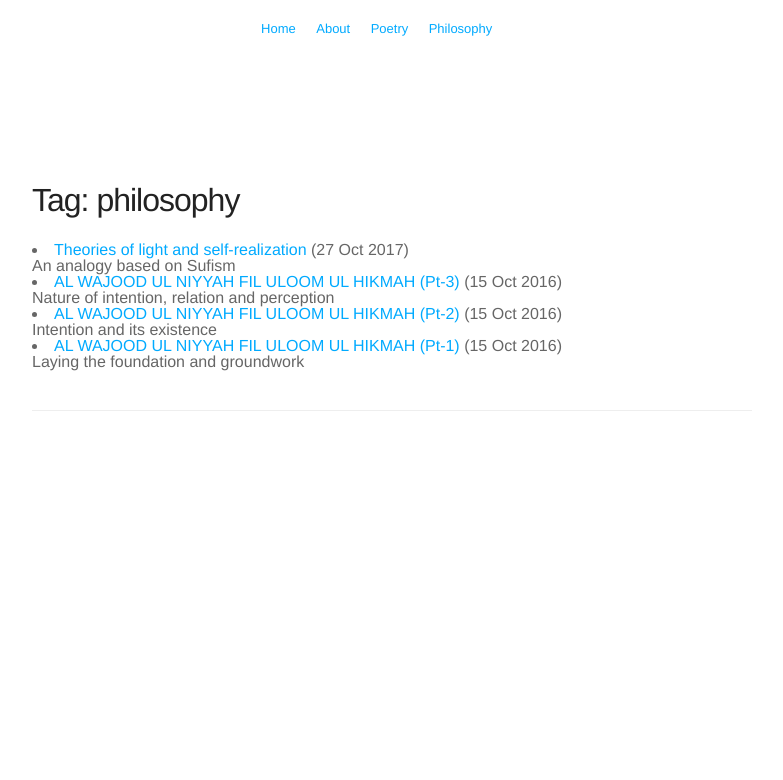
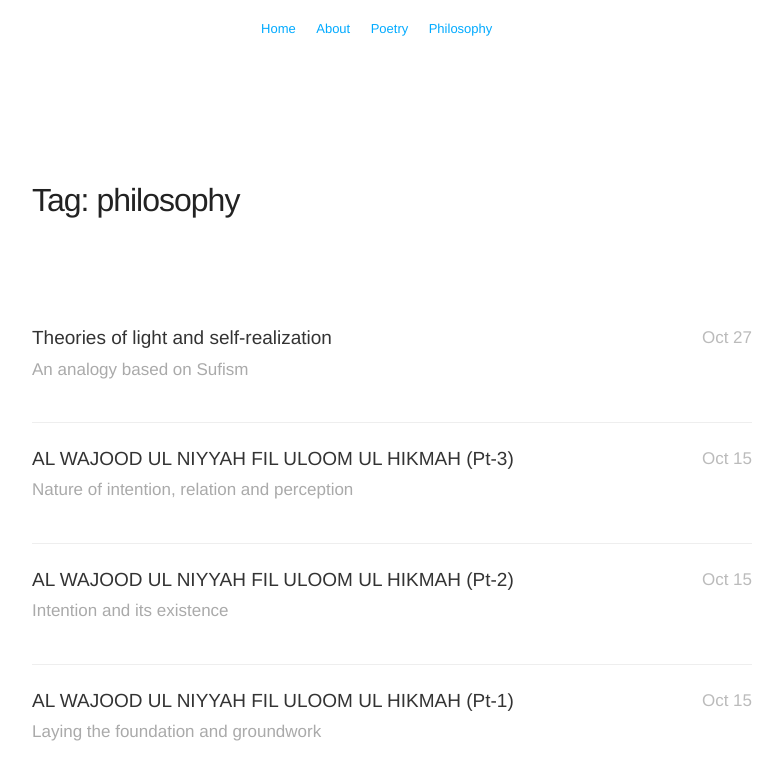
Before and after one commit to Sufi-Al-Hussaini/Sufi-Al-Hussaini.github.io, a Jekyll site: the page built from tag/philosophy.md, in a window 1280 px wide. Shown: the top 780 px of the page, without its empty margins (248-1031 px from the left). Built offline with Jekyll 4.4.1, drawn with Linux system fonts in a browser that asks for light colours; nearby versions of some CDN libraries; some web fonts are replaced; comment, search, counter and statistics services are not loaded; a style sheet for code colours, icons or effects is not loaded.

Commit message:
Add tag page style

```diff
--- a/_layouts/tagpage.html
+++ b/_layouts/tagpage.html
@@ -3,12 +3,11 @@ layout: default
 ---
 <div class="post">
 <h1>Tag: {{ page.tag }}</h1>
-<ul>
-{% for post in site.tags[page.tag] %}
-  <li><a href="{{ post.url }}">{{ post.title }}</a> ({{ post.date | date_to_string }})<br>
-    {{ post.description }}
-  </li>
-{% endfor %}
+<ul id="post-list">
+	{% for post in site.tags[page.tag] %}
+        <li>
+            <a href="/{{ post.url | remove_first: '/' }}"><aside class="dates">{{ post.date | date:"%b %d" }}</aside></a>
+            <a href="/{{ post.url | remove_first: '/' }}">{{ post.title }} <h2>{{ post.description }}</h2></a>
+        </li>
+    {% endfor %}
 </ul>
-</div>
-<hr>
```
